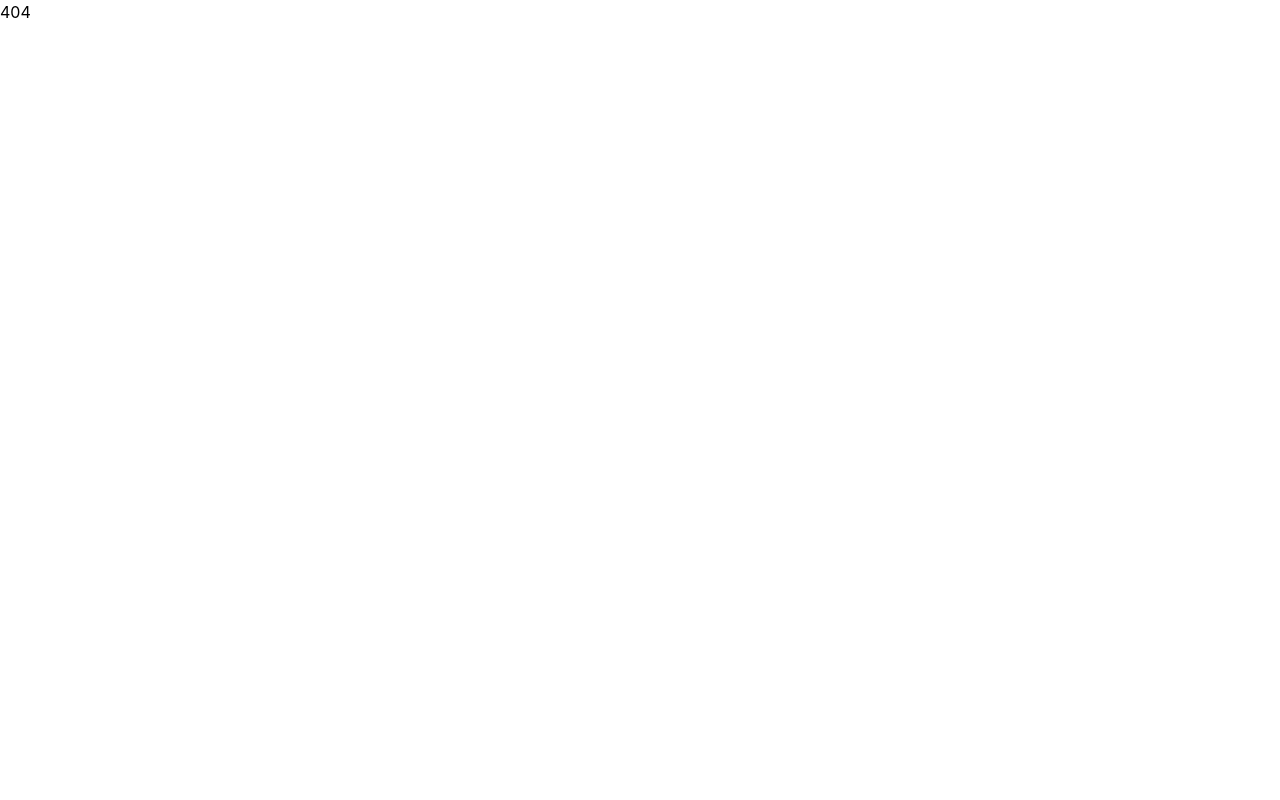
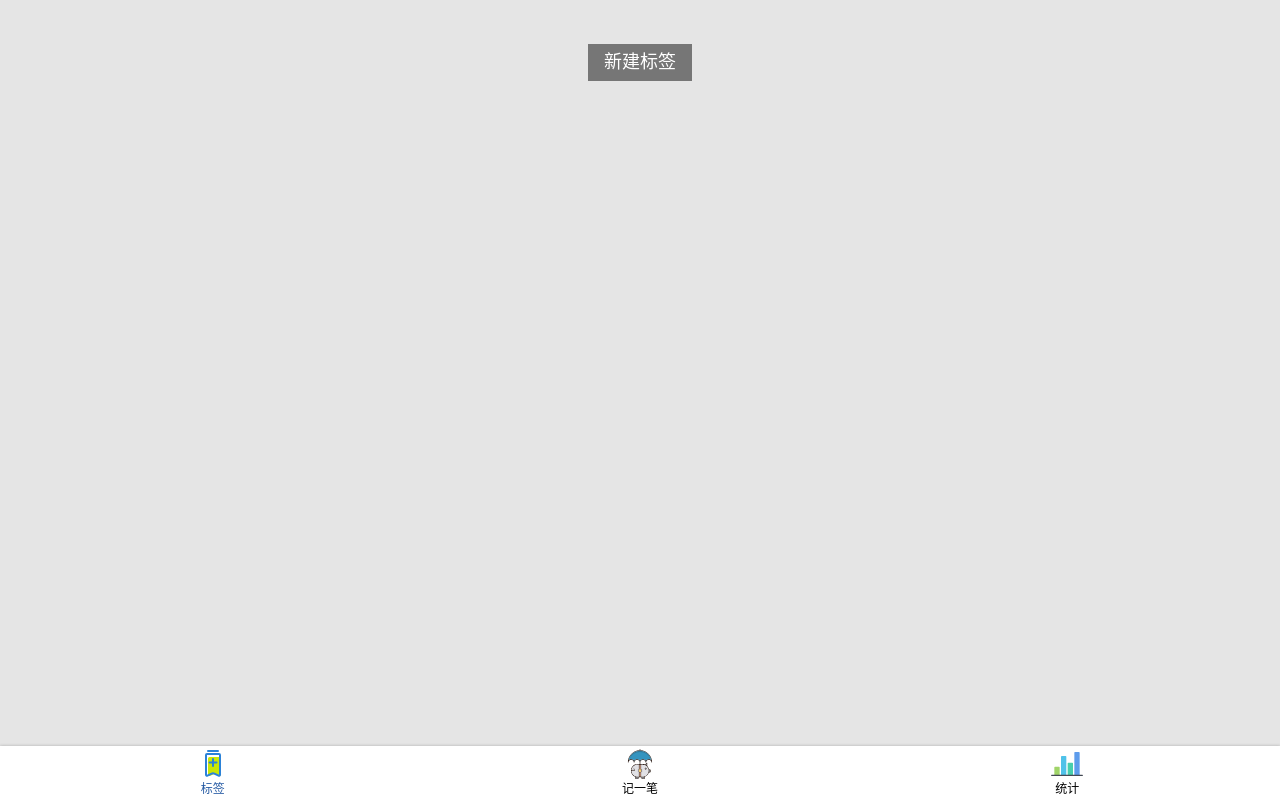
Before and after one commit to Shao-FrontDev/Vue-money-website, a Vue app: page /#/labels in a window 1280 px wide. Built offline with nearby package versions, Linux system fonts and the light colour scheme.

Commit message:
修改了tag 的数据结构

```diff
--- a/src/components/Money/Tags.vue
+++ b/src/components/Money/Tags.vue
@@ -7,7 +7,7 @@
         @click="toggle(tag)"
         :class="{ selected: selectedTags.indexOf(tag) >= 0 }"
       >
-        {{ tag }}
+        {{ tag.content }}
       </li>
     </ul>
     <div class="new">
@@ -49,7 +49,11 @@ export default {
       if (name === "") {
         window.alert("标签名不能为空");
       } else if (this.dataSource) {
-        this.$emit("update:dataSource", [...this.dataSource, name]);
+        const tag = {
+          content: name,
+          id: name
+        };
+        this.$emit("update:dataSource", [...this.dataSource, tag]);
       }
     }
   }
--- a/src/components/Nav.vue
+++ b/src/components/Nav.vue
@@ -1,6 +1,6 @@
 <template>
   <div class="nav">
-    <router-link to="tags" active-class="selected" class="item">
+    <router-link to="labels" active-class="selected" class="item">
       <Icon class="icon" name="label" />
       <span>
         标签
--- a/src/models/tagListModel.js
+++ b/src/models/tagListModel.js
@@ -1,9 +1,8 @@
 const localStorageKeyName = "tagList";
 const tagListModel = {
   fetch() {
-    const result = JSON.parse(
-      window.localStorage.getItem(localStorageKeyName)
-    ) || ["Hello world"];
+    const result =
+      JSON.parse(window.localStorage.getItem(localStorageKeyName)) || [];
 
     return result;
   },
--- a/src/router/index.ts
+++ b/src/router/index.ts
@@ -1,8 +1,9 @@
 import { createRouter, createWebHashHistory, RouteRecordRaw } from "vue-router";
 import Money from "../views/Money.vue";
-import Tags from "../views/Tags.vue";
+import Labels from "../views/Labels.vue";
 import Statistics from "../views/Statistics.vue";
 import NotFound from "../views/NotFound.vue";
+import EditLabel from "../views/EditLabel.vue";
 
 const routes: Array<RouteRecordRaw> = [
   {
@@ -16,17 +17,11 @@ const routes: Array<RouteRecordRaw> = [
     component: Money
   },
   {
-    path: "/tags",
-    name: "Tags",
-    component: Tags
-    // route level code-splitting
-    // this generates a separate chunk (about.[hash].js) for this route
-    // which is lazy-loaded when the route is visited.
-    // component: () =>
-    //   import(
-    //     /* webpackChunkName: "about" */ "../views/Tags.vue"
-    //   ),
+    path: "/labels",
+    name: "Labels",
+    component: Labels
   },
+  { path: "/labels/edit", component: EditLabel },
 
   {
     path: "/statistics",
--- /dev/null
+++ b/src/views/EditLabel.vue
@@ -0,0 +1,11 @@
+<template>
+  <Layout>
+    <div>编辑标签</div>
+  </Layout>
+</template>
+
+<script>
+export default {};
+</script>
+
+<style></style>
--- a/src/views/Tags.vue
+++ b/src/views/Labels.vue
@@ -1,8 +1,8 @@
 <template>
   <Layout>
     <ol class="tags">
-      <li v-for="(tag, index) in tags" :key="index">
-        <span>{{ tag }}</span>
+      <li v-for="tag in tags" :key="tag.id">
+        <span>{{ tag.content }}</span>
         <Icon class="icon" name="right" />
       </li>
     </ol>
@@ -33,8 +33,17 @@ export default {
       if (name === "") {
         window.alert("标签名不能为空");
       } else {
-        this.tags.push(name);
-        tagListModel.save(this.tags);
+        if (this.tags.includes(name)) {
+          alert("标签已经存在");
+          return;
+        } else {
+          const tag = {
+            content: name,
+            id: name
+          };
+          this.tags.push(tag);
+          tagListModel.save(this.tags);
+        }
       }
     }
   }
--- a/src/views/Money.vue
+++ b/src/views/Money.vue
@@ -15,7 +15,7 @@
 </template>
 
 <script>
-import recordListModel from "@/models/recordList";
+import recordListModel from "@/models/recordListModel";
 import tagListModel from "@/models/tagListModel";
 import NumberPad from "@/components/Money/NumberPad.vue";
 import Tags from "@/components/Money/Tags.vue";
```
Also changed, not shown: src/models/recordListModel.js (renamed from src/models/recordList.js).
